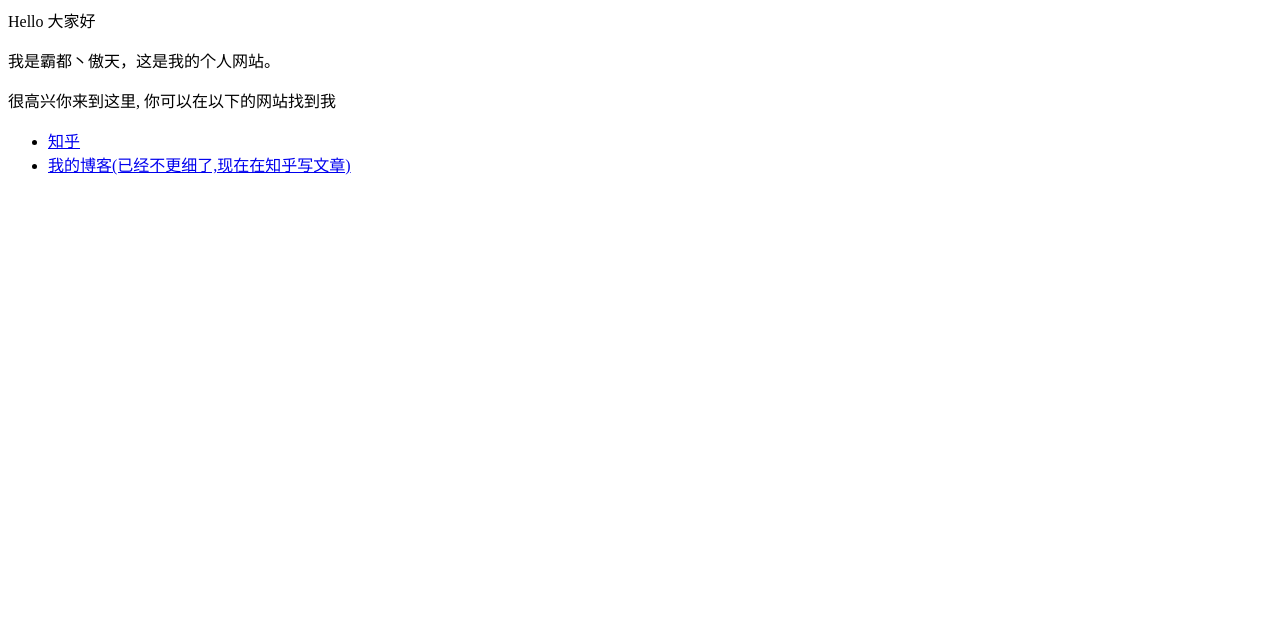
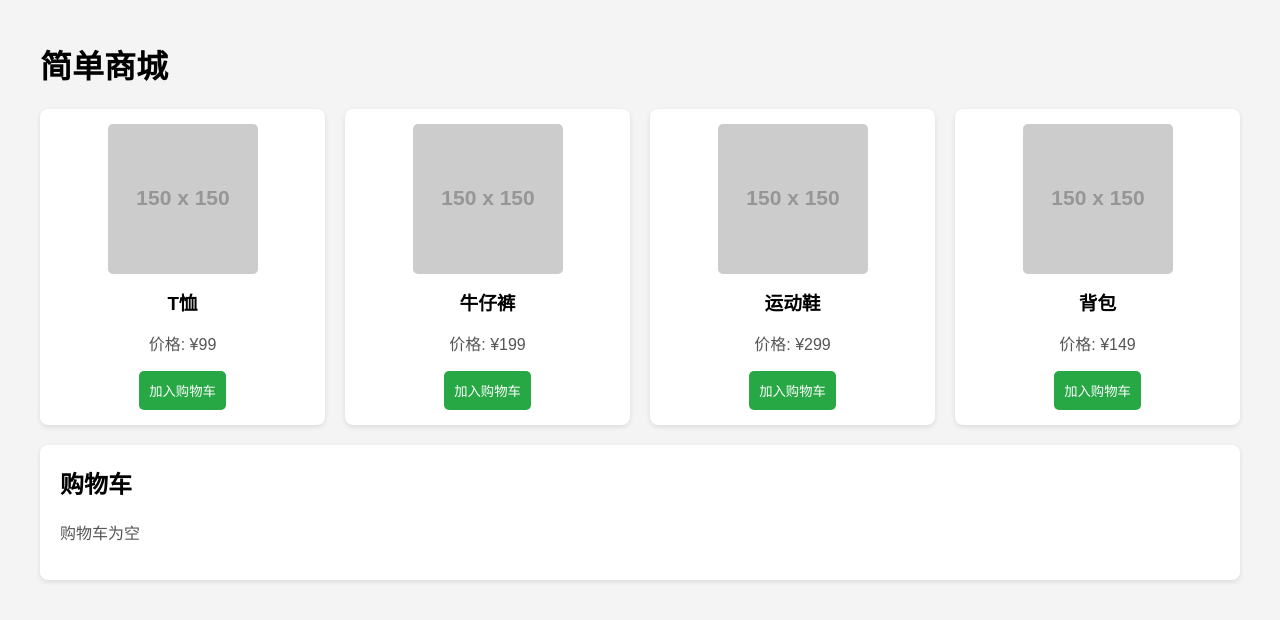
Before and after one commit to eriksen-lei/eriksen-lei.github.io, a plain HTML site: page index.html in a window 1280 px wide. Drawn offline with Linux system fonts and the light colour scheme; placeholder pictures from the web are drawn by us.

Commit message:
Update index.html

```diff
--- a/index.html
+++ b/index.html
@@ -1,8 +1,163 @@
-<p>Hello 大家好</p>
-<p>我是霸都丶傲天，这是我的个人网站。 </p>
-<p>很高兴你来到这里, 你可以在以下的网站找到我</p>
+<!DOCTYPE html>
+<html lang="zh-CN">
+<head>
+    <meta charset="UTF-8">
+    <meta name="viewport" content="width=device-width, initial-scale=1.0">
+    <title>简单商城</title>
+    <style>
+        body {
+            font-family: Arial, sans-serif;
+            margin: 0;
+            padding: 20px;
+            background-color: #f4f4f4;
+        }
+        .container {
+            max-width: 1200px;
+            margin: 0 auto;
+        }
+        .products {
+            display: grid;
+            grid-template-columns: repeat(auto-fit, minmax(250px, 1fr));
+            gap: 20px;
+        }
+        .product {
+            background: white;
+            padding: 15px;
+            border-radius: 8px;
+            box-shadow: 0 2px 5px rgba(0,0,0,0.1);
+            text-align: center;
+        }
+        .product img {
+            max-width: 100%;
+            height: auto;
+            border-radius: 5px;
+        }
+        .product h3 {
+            margin: 10px 0;
+        }
+        .product p {
+            color: #555;
+        }
+        .product button {
+            background: #28a745;
+            color: white;
+            border: none;
+            padding: 10px;
+            border-radius: 5px;
+            cursor: pointer;
+        }
+        .product button:hover {
+            background: #218838;
+        }
+        .cart {
+            background: white;
+            padding: 20px;
+            margin-top: 20px;
+            border-radius: 8px;
+            box-shadow: 0 2px 5px rgba(0,0,0,0.1);
+        }
+        .cart h2 {
+            margin-top: 0;
+        }
+        .cart-item {
+            display: flex;
+            justify-content: space-between;
+            padding: 10px 0;
+            border-bottom: 1px solid #ddd;
+        }
+        .cart-item:last-child {
+            border-bottom: none;
+        }
+        .cart-total {
+            font-weight: bold;
+            margin-top: 10px;
+        }
+        .empty-cart {
+            color: #555;
+        }
+    </style>
+</head>
+<body>
+    <div class="container">
+        <h1>简单商城</h1>
+        <div class="products" id="products"></div>
+        <div class="cart">
+            <h2>购物车</h2>
+            <div id="cart-items"></div>
+            <div class="cart-total" id="cart-total"></div>
+        </div>
+    </div>
 
-<ul>
-  <li> <a href="https://www.zhihu.com/people/AJLoveChina">知乎</a> </li>
-  <li> <a href="http://hejie.nigeerhuo.com">我的博客(已经不更细了,现在在知乎写文章)</a> </li>
-</ul>
+    <script>
+        // 商品数据
+        const products = [
+            { id: 1, name: "T恤", price: 99, image: "https://via.placeholder.com/150" },
+            { id: 2, name: "牛仔裤", price: 199, image: "https://via.placeholder.com/150" },
+            { id: 3, name: "运动鞋", price: 299, image: "https://via.placeholder.com/150" },
+            { id: 4, name: "背包", price: 149, image: "https://via.placeholder.com/150" }
+        ];
+
+        // 购物车数组
+        let cart = [];
+
+        // 显示商品
+        function displayProducts() {
+            const productsDiv = document.getElementById('products');
+            productsDiv.innerHTML = '';
+            products.forEach(product => {
+                const productDiv = document.createElement('div');
+                productDiv.className = 'product';
+                productDiv.innerHTML = `
+                    <img src="${product.image}" alt="${product.name}">
+                    <h3>${product.name}</h3>
+                    <p>价格: ¥${product.price}</p>
+                    <button onclick="addToCart(${product.id})">加入购物车</button>
+                `;
+                productsDiv.appendChild(productDiv);
+            });
+        }
+
+        // 添加到购物车
+        function addToCart(productId) {
+            const product = products.find(p => p.id === productId);
+            const cartItem = cart.find(item => item.id === productId);
+            if (cartItem) {
+                cartItem.quantity++;
+            } else {
+                cart.push({ ...product, quantity: 1 });
+            }
+            updateCart();
+        }
+
+        // 更新购物车显示
+        function updateCart() {
+            const cartItemsDiv = document.getElementById('cart-items');
+            const cartTotalDiv = document.getElementById('cart-total');
+            cartItemsDiv.innerHTML = '';
+
+            if (cart.length === 0) {
+                cartItemsDiv.innerHTML = '<p class="empty-cart">购物车为空</p>';
+                cartTotalDiv.innerHTML = '';
+                return;
+            }
+
+            cart.forEach(item => {
+                const itemDiv = document.createElement('div');
+                itemDiv.className = 'cart-item';
+                itemDiv.innerHTML = `
+                    <span>${item.name} x ${item.quantity}</span>
+                    <span>¥${item.price * item.quantity}</span>
+                `;
+                cartItemsDiv.appendChild(itemDiv);
+            });
+
+            const total = cart.reduce((sum, item) => sum + item.price * item.quantity, 0);
+            cartTotalDiv.innerHTML = `总计: ¥${total}`;
+        }
+
+        // 初始化页面
+        displayProducts();
+        updateCart();
+    </script>
+</body>
+</html>
```
